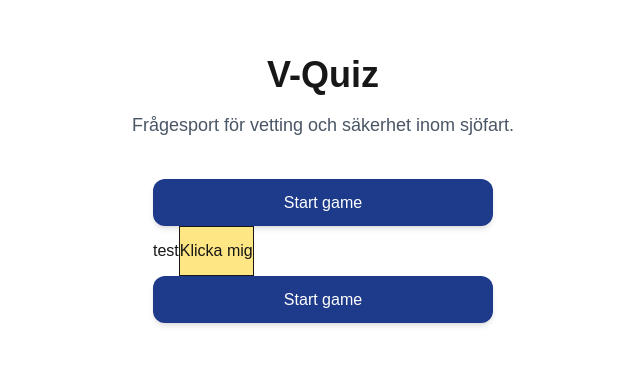
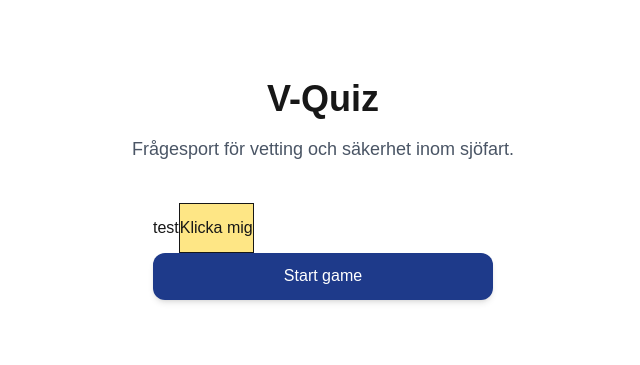
Before and after one commit to BoatQuiz/V-Quiz-Frontend, a Next.js app: page / in a window 1280 px wide. Shown: the part 199-564 px from the top of the page, without its empty margins (317-957 px from the left). Built offline with nearby package versions, Linux system fonts and the light colour scheme.

Commit message:
fixing merge conflicts

```diff
--- a/app/page.tsx
+++ b/app/page.tsx
@@ -16,9 +16,7 @@ export default function HomePage() {
       </p>
 
       <div className="p-6">
-        <PrimaryButton onClick={() => alert("Start game!")}>
-          Start game
-        </PrimaryButton>
+
         <QuizTester />
         <PrimaryButton onClick={handleStart}>Start game</PrimaryButton>
       </div>
```
